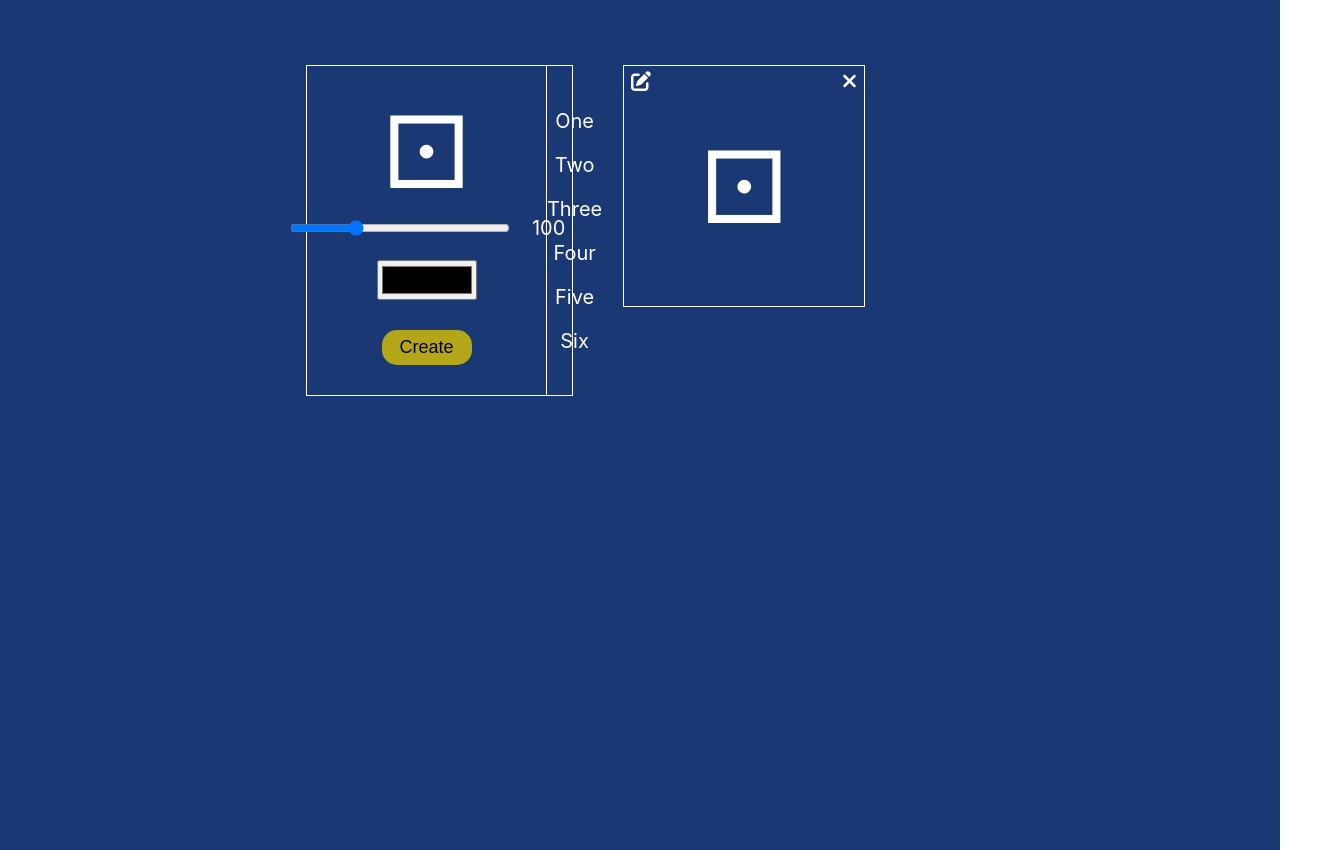
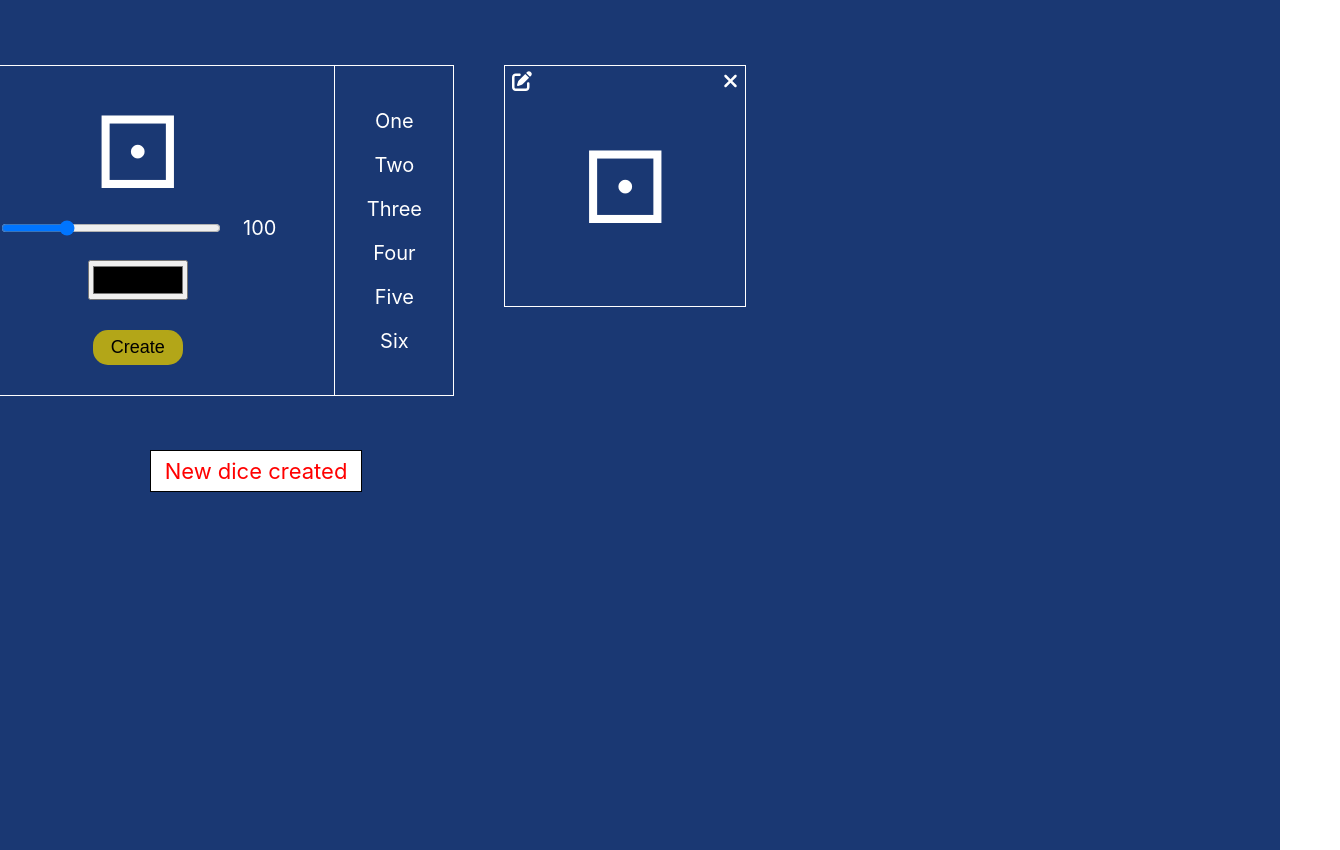
Before and after one commit to SigitaZaromskiene/Project-with-CRUD, a React (Create React App) app: page / in a window 1280 px wide. Both pictures are taken after a click on the button "Create". Shown: the whole page, 1340 px wide, since content can reach past the window. Built offline with nearby package versions, Linux system fonts and the light colour scheme.

Commit message:
finished states

```diff
--- a/package.json
+++ b/package.json
@@ -12,6 +12,7 @@
     "react": "^18.2.0",
     "react-dom": "^18.2.0",
     "react-scripts": "5.0.1",
+    "util": "^0.12.5",
     "uuid": "^9.0.0",
     "uuidv4": "^6.2.13",
     "web-vitals": "^2.1.4"
--- a/src/App.jsx
+++ b/src/App.jsx
@@ -3,6 +3,8 @@ import Create from "./Components/Create";
 import { useEffect, useState } from "react";
 import NewSq from "./Components/Newsq";
 import { create, destroy, read, edit } from "./Components/localStorage";
+import Message from "./Components/Message";
+import { v4 as uuidv4 } from "uuid";
 
 const KEY = "newSq";
 
@@ -14,7 +16,7 @@ function App() {
   const [deleteData, setDeleteData] = useState(null);
   const [editModal, setEditModal] = useState(null);
   const [editData, setEditData] = useState(null);
-
+  const [message, setMessage] = useState(null);
   const [diceNum, setDiceNum] = useState(1);
   const [size, setSize] = useState(100);
   const [color, setColor] = useState("#ffffff");
@@ -32,6 +34,7 @@ function App() {
       return;
     }
     create(KEY, newSq);
+    msg("New dice created");
     setLastUpdate(Date.now());
   }, [newSq]);
 
@@ -40,6 +43,7 @@ function App() {
       return;
     }
     destroy(KEY, deleteData.id);
+    msg("Dice is deleted");
     setLastUpdate(Date.now());
   }, [deleteData]);
 
@@ -48,8 +52,16 @@ function App() {
       return;
     }
     edit(KEY, editData, editData.id);
+    msg("Dice is edited");
     setLastUpdate(Date.now());
   }, [editData]);
+
+  const msg = (text) => {
+    setMessage((m) => [...(m ?? []), { text, id: uuidv4 }]);
+    setTimeout(() => {
+      setMessage((m) => m.filter((m) => uuidv4 !== m.id));
+    }, 3000);
+  };
 
   return (
     <div className="container">
@@ -84,6 +96,7 @@ function App() {
           />
         </div>
       </div>
+      {message ? <Message setMessage={setMessage} message={message} /> : null}
     </div>
   );
 }
--- a/src/App.scss
+++ b/src/App.scss
@@ -13,6 +13,7 @@ $buttonYellow: rgb(179, 166, 24);
     display: flex;
     gap: 50px;
     margin-top: 40px;
+    width: 1400px;
 
     .right {
       width: 65%;
@@ -217,3 +218,27 @@ $buttonYellow: rgb(179, 166, 24);
 .numbers:hover {
   color: white;
 }
+
+.messages {
+  position: fixed;
+  top: 450px;
+  left: 150px;
+  display: flex;
+  flex-direction: column;
+  align-items: center;
+  justify-self: center;
+  gap: 15px;
+
+  .message {
+    background-color: white;
+    border: 1px solid black;
+    height: 30px;
+    width: 200px;
+    align-items: center;
+    padding: 5px;
+    color: red;
+    font-size: 22px;
+    display: flex;
+    justify-content: center;
+  }
+}
--- /dev/null
+++ b/src/Components/Message.jsx
@@ -0,0 +1,13 @@
+function Message({ message }) {
+  return (
+    <div className="messages">
+      {message.map((m) => (
+        <div key={m.id} className="message">
+          {m.text}
+        </div>
+      ))}
+    </div>
+  );
+}
+
+export default Message;
--- a/src/Components/Newsq.jsx
+++ b/src/Components/Newsq.jsx
@@ -1,4 +1,3 @@
-import ReactDOM from "react-dom";
 import { FontAwesomeIcon } from "@fortawesome/react-fontawesome";
 import { faXmark, faPenToSquare } from "@fortawesome/free-solid-svg-icons";
 import DeleteModal from "./DeleteModal";
```
Also changed, not shown: src/Components/EditModal.jsx (+1 -7 lines), 1 other file (tests, documents, lock files or other folders).
